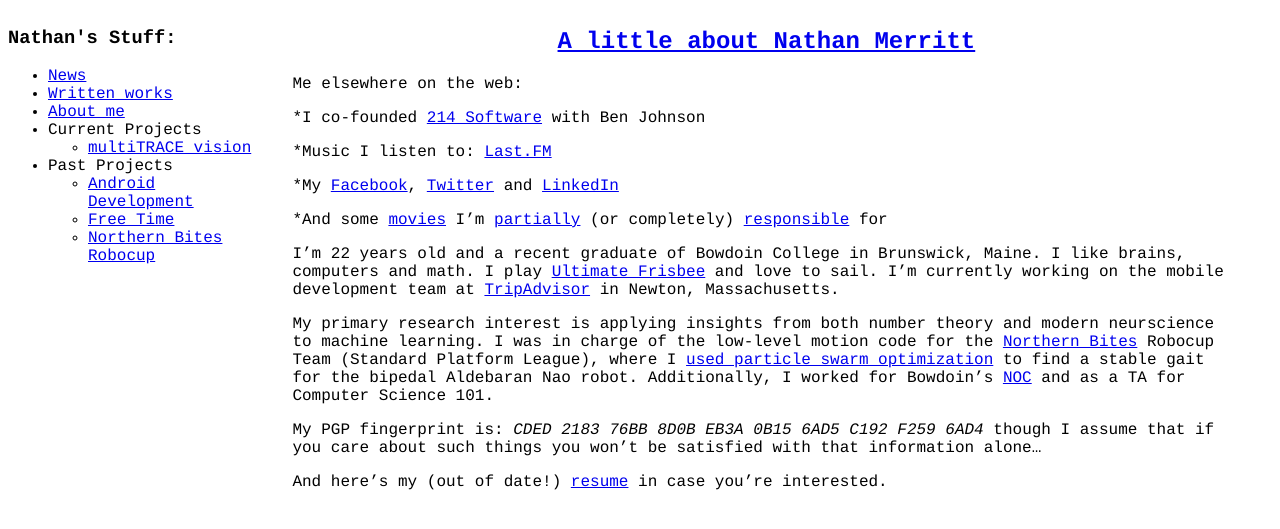
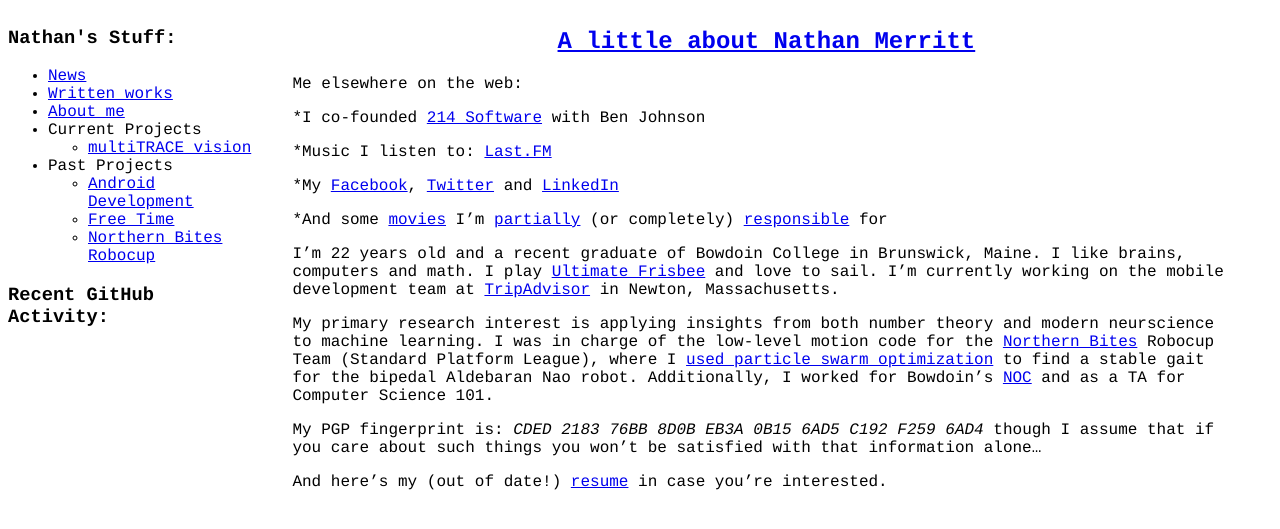
Before and after one commit to gnmerritt/gnmerritt.net, a Jekyll site: the page built from aboutme.markdown, in a window 1280 px wide. Shown: the top 529 px of the page. Built offline with Jekyll 4.4.1, drawn with Linux system fonts in a browser that asks for light colours.

Commit message:
fighting with markdown

```diff
--- a/_layouts/default.html
+++ b/_layouts/default.html
@@ -13,7 +13,7 @@
 <nav class="left">
  <h3>Nathan's Stuff:</h3>
 
- <ul>
+  <ul>
    <li><a href="/">News</a></li>
    <li><a href="/projects/">Written works</a></li>
    <li><a href="/aboutme.html">About me</a></li>
@@ -30,9 +30,11 @@
        <li><a href="http://robocup.bowdoin.edu/blog/">Northern Bites Robocup</a></li>
      </ul>
    </li>
- </ul>
+  </ul>
 
-  <script>var GithubPush = {num_old:5,nodes:['gnmerritt/multiTrace-features']}</script>
+  <h3>Recent GitHub Activity:</h3>
+
+  <script>var GithubPush = {num_old:3,nodes:['gnmerritt/multiTrace-features']}</script>
   <div id='commits'></div>
 </nav>
 
--- a/aboutme.markdown
+++ b/aboutme.markdown
@@ -12,6 +12,7 @@
  *My [Facebook](http://facebook.com/gnmerritt), [Twitter](http://twitter.com/gnmerritt) and [LinkedIn](http://www.linkedin.com/profile?viewProfile=&key=25508982&trk=tab_pro)
 
  *And some [movies](http://youtube.com/profile?user=satH4n) I'm [partially](http://vimeo.com/4362627) (or completely) [responsible](http://vimeo.com/22967514) for
+
 
 I'm 22 years old and a recent graduate of Bowdoin College in
 Brunswick, Maine. I like brains, computers and math. I play [Ultimate
--- a/css/blog.css
+++ b/css/blog.css
@@ -9,3 +9,5 @@
 #content p { }
 
 #footer { margin:0 50px; clear:both; }
+
+#commits { }
```
